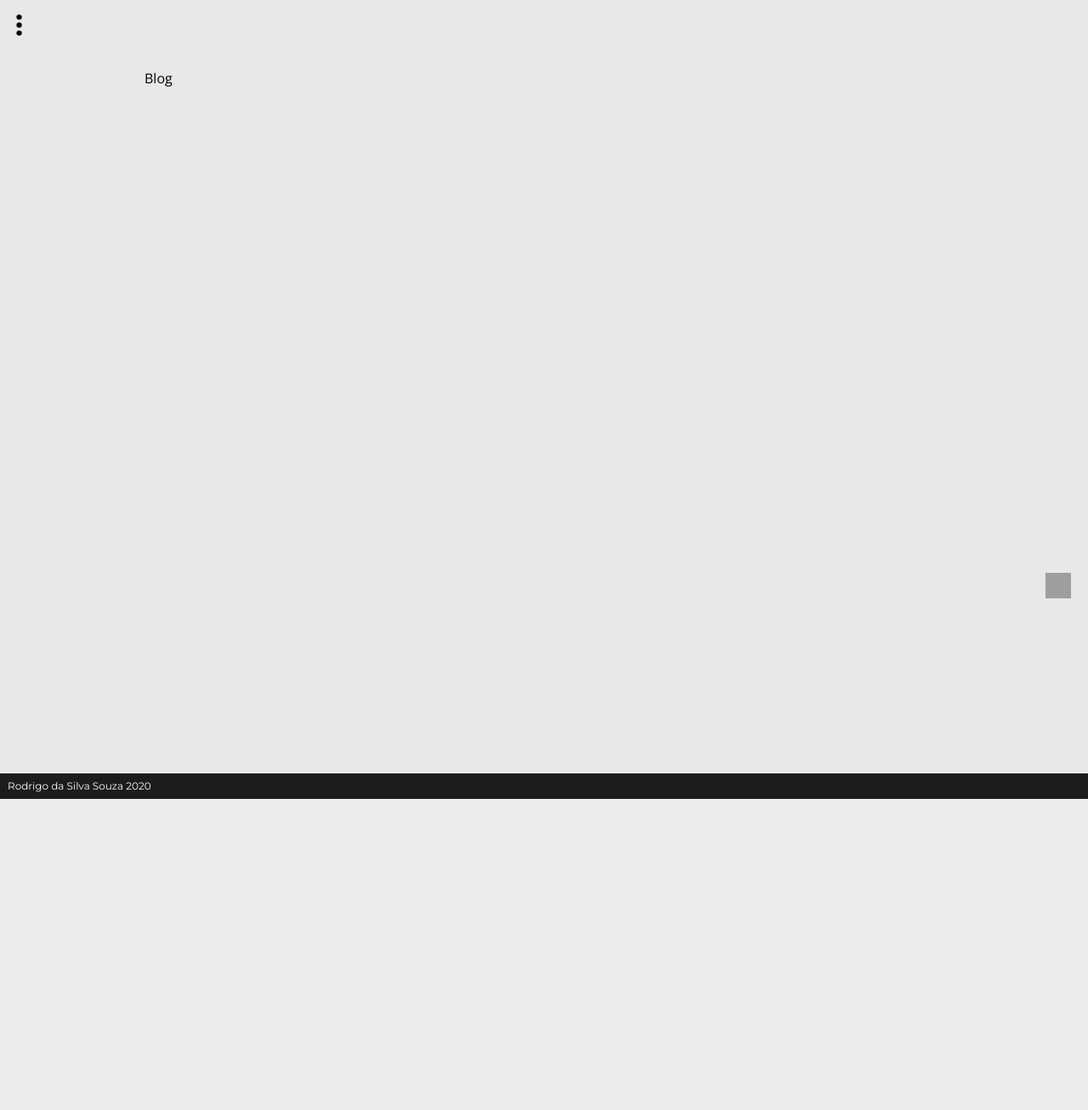
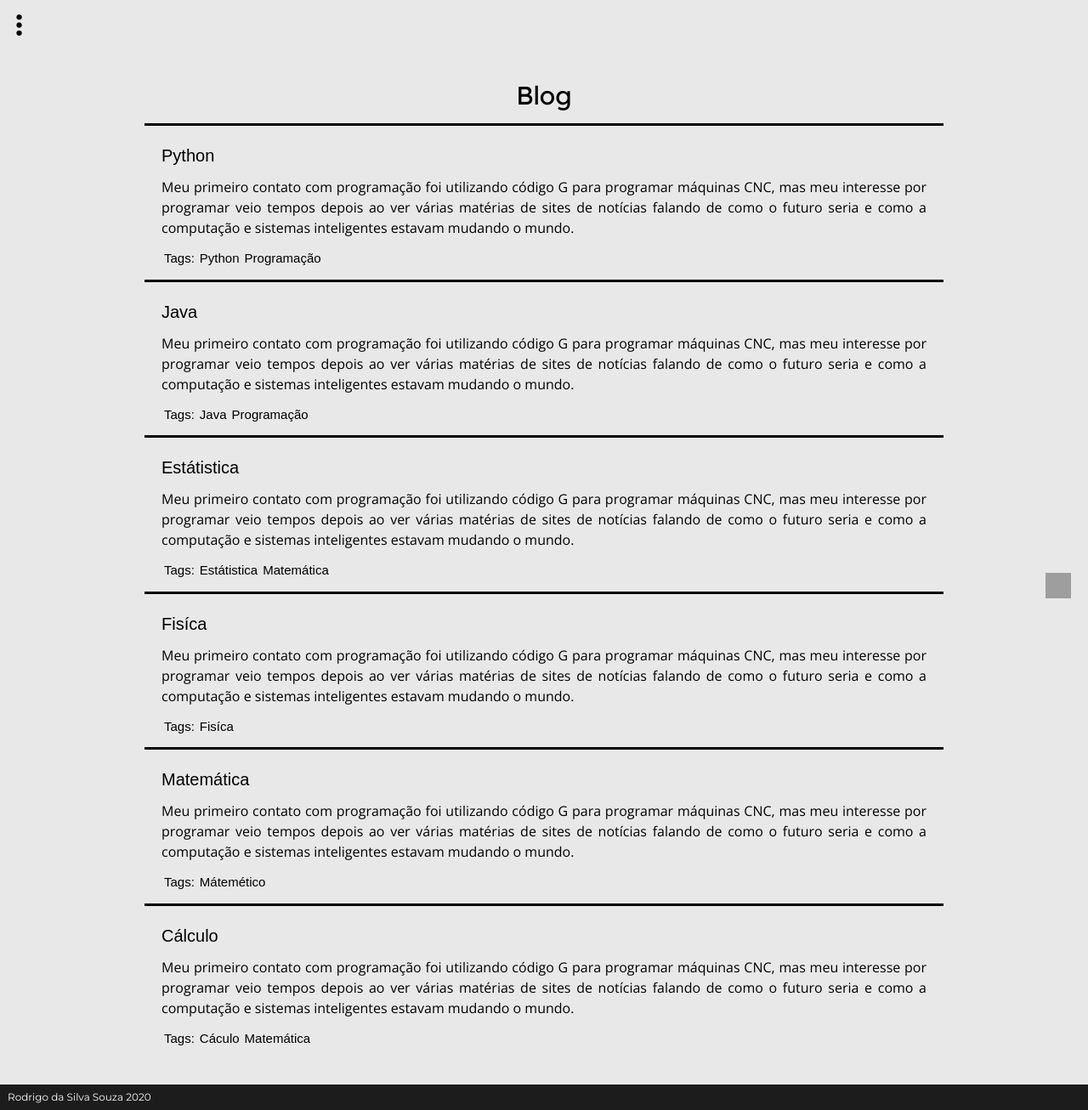
Before and after one commit to Rodrigosis/rodrigo.engineer, a Flask app: page /blog in a window 1280 px wide. Shown: the part 63-1369 px from the top of the page at 85% size. Before the commit the page ends 1003 px from the top, so only its background shows below. Run offline with Flask 2, Linux system fonts and the light colour scheme; some web fonts are replaced; grey boxes are pictures that could not be loaded.

Commit message:
conteudo adicionado na aba projetos e na aba blog

```diff
--- a/static/css/blog.css
+++ b/static/css/blog.css
@@ -6,6 +6,17 @@
     min-height: 800px;
 }
 
+.blog_window {
+    border-top: 3px solid;
+    padding: 0 20px;
+}
+
+.tags_blog {
+    display: flex;
+    flex-warp: warp;
+    margin: 10px 0;
+}
+
 @midia screen and (max-width: 500px) {
 
 }
--- a/static/css/index.css
+++ b/static/css/index.css
@@ -69,12 +69,7 @@
     border: 2px solid;
     border-radius: 20px;
     transition: 5s all;
-    color: red;
-}
-
-.principais_projetos div: hover {
-    transform: scale(2);
-    color: blue;
+    color: #000000
 }
 
 .experiencia {
--- a/static/css/projetos.css
+++ b/static/css/projetos.css
@@ -29,8 +29,17 @@
 .project_window p {
     display: block;
     text-align: justify;
+    width: 650px;
+    height: 100px;
     margin-right: 30px;
     margin-left: 230px;
+}
+
+.tags_projeto {
+    display: flex;
+    flex-warp: warp;
+    margin-left: 230px;
+    margin-top: 10px;
 }
 
 @midia screen and (max-width: 500px) {
--- a/templates/blog.html
+++ b/templates/blog.html
@@ -1,6 +1,58 @@
 {% extends "template.html" %}
 {% block conteudo %}
     <div class="blog">
-        <p>Blog</p>
+        <h1>Blog</h1>
+        <div class="blog_window">
+            <h2>Python</h2>
+            <p>Meu primeiro contato com programação foi utilizando código G para programar máquinas CNC, mas meu interesse por programar veio tempos depois ao ver várias matérias de sites de notícias falando de como o futuro seria e como a computação e sistemas inteligentes estavam mudando o mundo.</p>
+            <ul class="tags_blog">
+                <li>Tags:</li>
+                <li>Python</li>
+                <li>Programação</li>
+            </ul>
+        </div>
+        <div class="blog_window">
+            <h2>Java</h2>
+            <p>Meu primeiro contato com programação foi utilizando código G para programar máquinas CNC, mas meu interesse por programar veio tempos depois ao ver várias matérias de sites de notícias falando de como o futuro seria e como a computação e sistemas inteligentes estavam mudando o mundo.</p>
+            <ul class="tags_blog">
+                <li>Tags:</li>
+                <li>Java</li>
+                <li>Programação</li>
+            </ul>
+        </div>
+        <div class="blog_window">
+            <h2>Estátistica</h2>
+            <p>Meu primeiro contato com programação foi utilizando código G para programar máquinas CNC, mas meu interesse por programar veio tempos depois ao ver várias matérias de sites de notícias falando de como o futuro seria e como a computação e sistemas inteligentes estavam mudando o mundo.</p>
+            <ul class="tags_blog">
+                <li>Tags:</li>
+                <li>Estátistica</li>
+                <li>Matemática</li>
+            </ul>
+        </div>
+        <div class="blog_window">
+            <h2>Fisíca</h2>
+            <p>Meu primeiro contato com programação foi utilizando código G para programar máquinas CNC, mas meu interesse por programar veio tempos depois ao ver várias matérias de sites de notícias falando de como o futuro seria e como a computação e sistemas inteligentes estavam mudando o mundo.</p>
+            <ul class="tags_blog">
+                <li>Tags:</li>
+                <li>Fisíca</li>
+            </ul>
+        </div>
+        <div class="blog_window">
+            <h2>Matemática</h2>
+            <p>Meu primeiro contato com programação foi utilizando código G para programar máquinas CNC, mas meu interesse por programar veio tempos depois ao ver várias matérias de sites de notícias falando de como o futuro seria e como a computação e sistemas inteligentes estavam mudando o mundo.</p>
+            <ul class="tags_blog">
+                <li>Tags:</li>
+                <li>Mátemético</li>
+            </ul>
+        </div>
+        <div class="blog_window">
+            <h2>Cálculo</h2>
+            <p>Meu primeiro contato com programação foi utilizando código G para programar máquinas CNC, mas meu interesse por programar veio tempos depois ao ver várias matérias de sites de notícias falando de como o futuro seria e como a computação e sistemas inteligentes estavam mudando o mundo.</p>
+            <ul class="tags_blog">
+                <li>Tags:</li>
+                <li>Cáculo</li>
+                <li>Matemática</li>
+            </ul>
+        </div>
     </div>
 {% endblock %}
```
Also changed, not shown: templates/projetos.html (+16 -0 lines).
